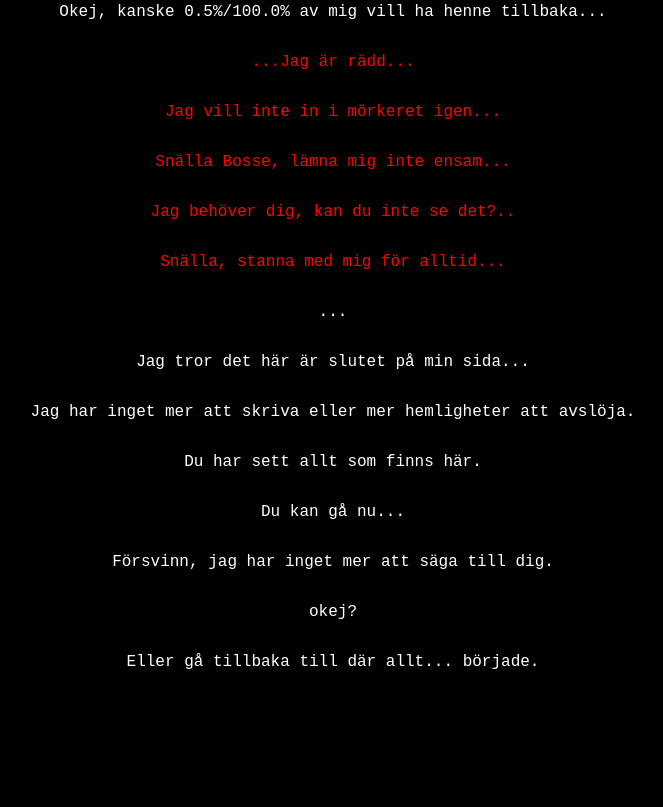
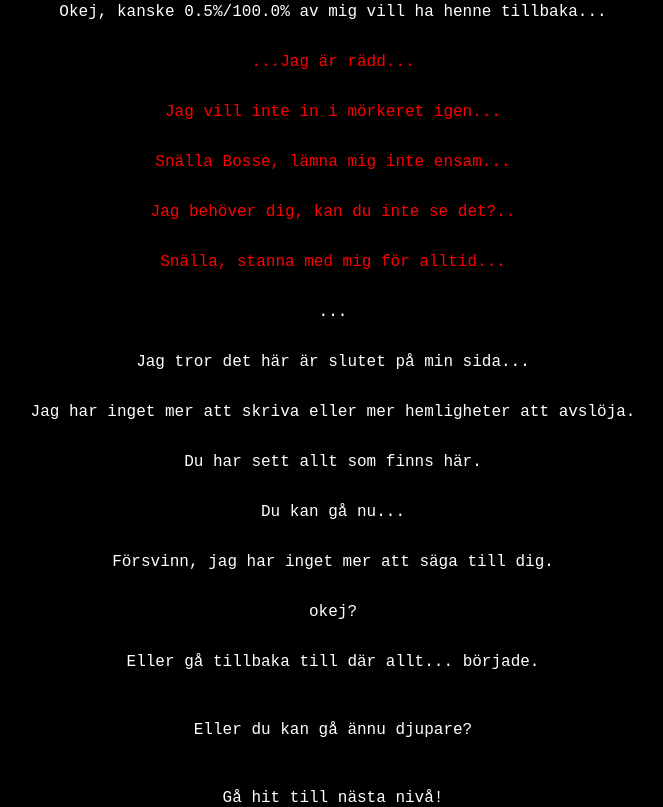
Before and after one commit to BestHampus/WEBSITE, a plain HTML site: page Terminal.html in a window 1280 px wide. Shown: the part 1311-2118 px from the top of the page, without its empty margins (307-970 px from the left). Before the commit the page ends 1982 px from the top, so only its background shows below. Drawn offline with Linux system fonts and the light colour scheme.

Commit message:
Update Terminal.html

```diff
--- a/Terminal.html
+++ b/Terminal.html
@@ -79,6 +79,8 @@
     <p>Försvinn, jag har inget mer att säga till dig.</p>
     <p>okej?</p>
     <p>Eller gå tillbaka till där allt... <a href="https://besthampus.github.io/TheWorldOfHampus/">började.</a></p><br>
+    <p>Eller du kan gå ännu djupare?</p><br>
+    <p>Gå hit till nästa <a href="https://besthampus.github.io/YouPushMyButtons/">nivå!</a></p><br>
 <script>
         document.addEventListener('DOMContentLoaded', function() {
             var paragraphs = document.querySelectorAll('p');
```
